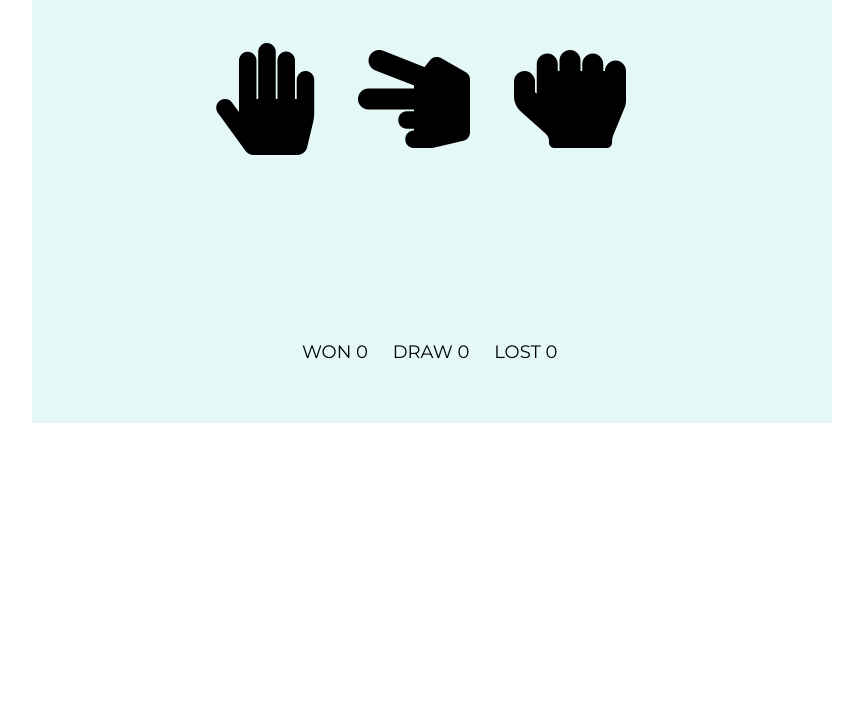
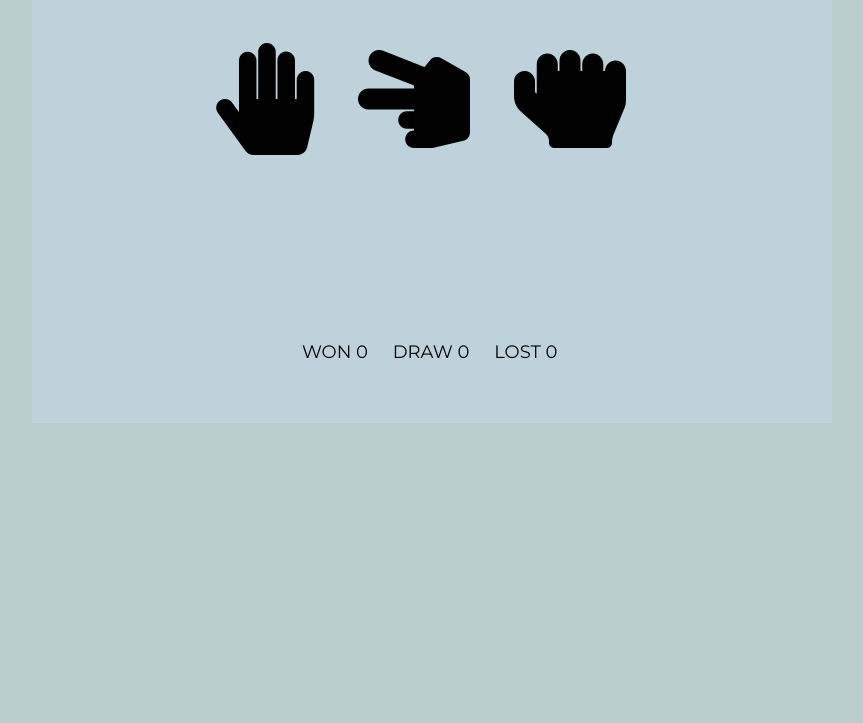
Before and after one commit to Code-Institute-Submissions/ejiro-design-siccisors-game, a plain HTML site: page index.html in a window 1280 px wide. Shown: the part 77-800 px from the top of the page, without its empty margins (208-1071 px from the left). Drawn offline with Linux system fonts and the light colour scheme.

Commit message:
change background color for the body and content

```diff
--- a/assets/css/style.css
+++ b/assets/css/style.css
@@ -4,6 +4,10 @@
     box-sizing:border-box;
     padding:0;
     margin:0;
+}
+/* add color to the body */
+body{
+    background-color: rgb(186, 204, 204);
 }
 /* add styles to content area */
 #content{
@@ -12,7 +16,7 @@
     max-width:11000px;
     height:500px;
     width:800px;
-    background-color: rgb(229, 248, 248);
+    background-color: rgb(190, 210, 220);
     position:relative;
     top:30%;
     padding:0 2rem;
```
